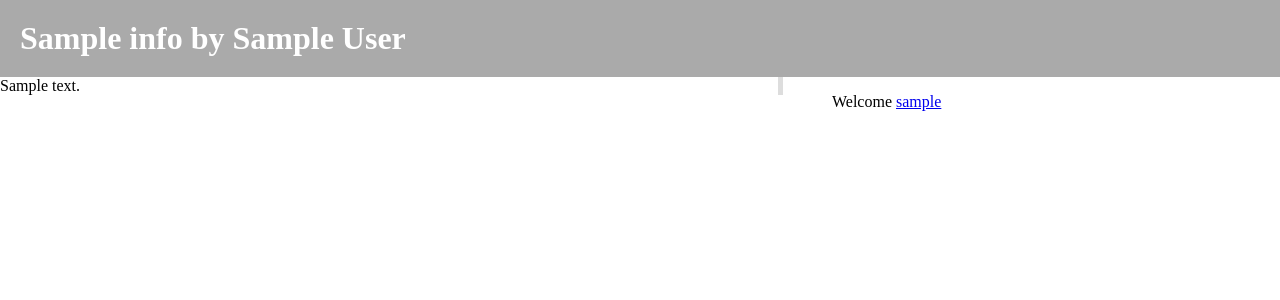
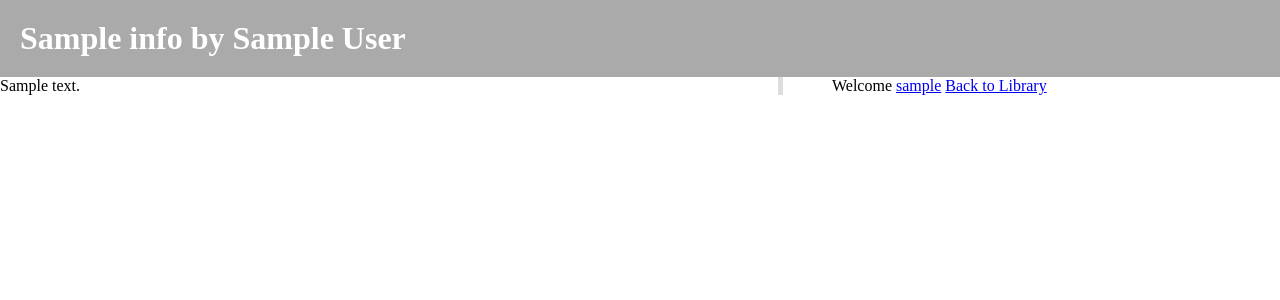
Before and after one commit to nikhilm/unbound, a Flask app: template src/templates/book-view.html in a window 1280 px wide. Shown: the top 300 px of the page. Run offline with Flask 2, Linux system fonts and the light colour scheme; the template is opened without the code that fills it: most values are stand-ins (such as "Sample title", 1, 10 or a date in 2020).

```diff
--- a/src/app.py
+++ b/src/app.py
@@ -19,7 +19,7 @@ def index():
 @app.route("/login", methods=['POST'])
 def login():
     session['username'] = request.form['username']
-    return redirect(url_for('list_of_books'))
+    return redirect('/user/%s'%session['username'])
 
 @app.route("/books")
 def list_of_books():
--- a/src/static/styles/book-view.css
+++ b/src/static/styles/book-view.css
@@ -53,9 +53,10 @@ h1 {
     width: 100%;
 }
 
-#username {
+#username, #backtolib {
     text-align: right;
     width: 100%;
+    display: inline;
 }
 
 .p_controls {
--- a/src/templates/book-view.html
+++ b/src/templates/book-view.html
@@ -17,6 +17,7 @@
 
         <div id="info_pane">
             <p id="username">Welcome <a href="/user/{{ username }}">{{ username }}</a></p>
+            <p id="backtolib"><a href="/books">Back to Library</a></p>
             <ul id="book_feed">
             </ul>
         </div>
--- a/src/templates/profile.html
+++ b/src/templates/profile.html
@@ -38,7 +38,7 @@ body {
 
 .notification {
 	background: red;
-	width: 20px;
+	width: 25px;
 	border-radius: 10px;
 	text-align: center;
 }
@@ -165,7 +165,7 @@ body {
 }
 #Layer4 {
 	position:absolute;
-	width:123px;
+	width:223px;
 	height:46px;
 	z-index:9;
 	left: 759px;
```
